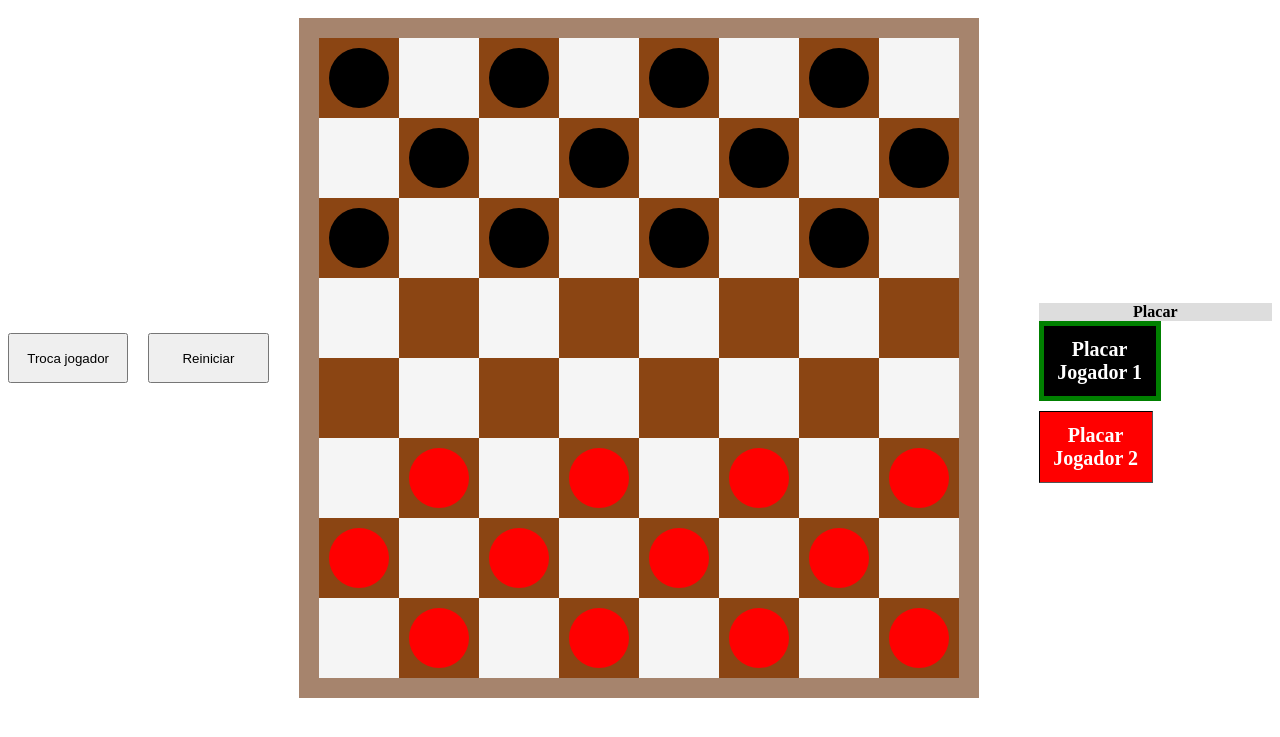
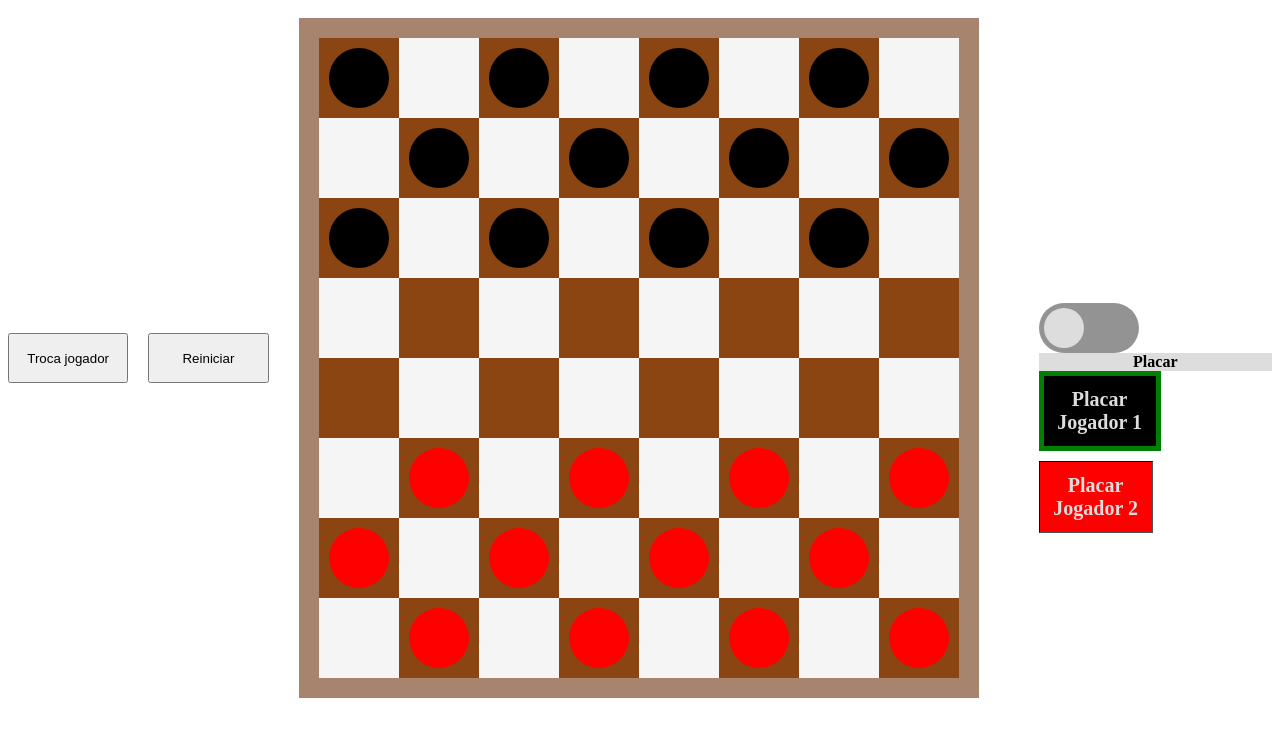
Before and after one commit to victor-rocha1/jogo-de-damas, a PHP site: page /dama_v2.php in a window 1280 px wide. Shown: the top 737 px of the page. Run offline with PHP 8.4, Linux system fonts and the light colour scheme.

Commit message:
Modo Dark e Modo Light

```diff
--- a/dama.css
+++ b/dama.css
@@ -1,3 +1,15 @@
+/* Variáveis de cores */
+:root {
+    --black: #000;
+    --white: #ddd;
+    --green: #008000;
+    --red: #ff0000;
+    --brown: rgba(105, 46, 7, 0.589);
+    --gray: #4d4d4d;
+    --trilho: rgba(128, 128, 128, 0.85);
+    --dark: #212121;
+}
+
 .container {
     display: flex;
     align-items: center;
@@ -13,7 +25,7 @@
 }
 
 .placares {
-    border: 1px inset black;
+    border: 1px inset var(--black);
     width: 48%;
     height: 70%;
     display: flex;
@@ -28,23 +40,23 @@
 
 .placaresCabecalho {
     width: 100%;
-    background-color: #ddd;
+    background-color: var(--white);
     font-weight: bold;
     text-align: center;
     padding: px;
 }
 
 #placar1 {
-    border: 5px solid green;
+    border: 5px solid var(--green);
     justify-content: center;
-    background-color: #000;
-    color: #FFF;
+    background-color: var(--black);
+    color: var(--white);
 }
 
 #placar2 {
-    justify-content:center ;
-    background-color: red;
-    color: #FFF;
+    justify-content: center;
+    background-color: var(--red);
+    color: var(--white);
 }
 
 /* Estilizando o tabuleiro */
@@ -53,9 +65,9 @@
     grid-template-columns: repeat(8, 1fr);
     width: 640px;
     height: 640px;
-    border: 20px solid rgba(105, 46, 7, 0.589);
+    border: 20px solid var(--brown);
     margin: 10px;
-    color:#8b451300;
+    color: var(--black);
 }
 
 
@@ -91,12 +103,51 @@
 }
 
 .peca.vermelha {
-    background-color: red;
+    background-color: var(--red);
 }
 
 .peca.preta {
-    background-color: black;
+    background-color: var(--black);
 }
+
 .peca.selecionada {
-    border: solid green 5px;
+    border: solid var(--green) 5px;
 }
+
+.casa span.posicao {
+    display: none;
+}
+
+/* MODO NOTURNO */
+.night_mode {
+    width: 100px;
+    height: 50px;
+    background-color: var(--trilho);
+    border-radius: 150px;
+    position: relative;
+}
+
+.night_mode .indicador {
+    width: 50px;
+    height: 50px;
+    border-radius: 50%;
+    background-color: var(--white);
+    transform: scale(.8);
+    cursor: pointer;
+    position: absolute;
+    left: 0;
+    transition: .5s;
+}
+
+.night_mode.dark {
+    background-color: var(--gray);
+}
+
+.night_mode.dark .indicador {
+    left: 50px;
+    background-color: var(--black);
+}
+
+body.dark {
+    background-color: var(--dark);
+}
--- a/dama.js
+++ b/dama.js
@@ -285,3 +285,17 @@ let jogadorVermelhas = new Jogador("Jogador 2","vermelha")
 let jogo = new Jogo(jogadorPretas, jogadorVermelhas, tabuleiro);
 jogo.jogadorDaRodada = jogadorPretas;
 jogo.inicializa();
+
+
+//MODO NOTURNO
+
+//BOTÃO TRILHO
+const night_mode = document.getElementById("night_mode")
+
+night_mode.addEventListener('click', ()=>{
+    night_mode.classList.toggle('dark')
+    body.classList.toggle('dark')
+})
+
+//BACKGROUND
+let body = document.querySelector('body')
--- a/dama_v2.php
+++ b/dama_v2.php
@@ -13,6 +13,12 @@
 <button onclick="location.reload()" style="width: 150px; height: 50px; margin-left: 20px; margin-right: 20px;">Reiniciar</button>
     <div id="tabuleiro"></div>
     <div id="tabela">
+
+    <!-- Modo Noturno -->
+    <div class="night_mode" id="night_mode">
+        <div class="indicador"></div>
+    </div>
+
     <div id="placarCabecalho" class="placaresCabecalho">Placar</div>
         <div id="placar1" class="placares">Placar Jogador 1</div>
         <div id="placar2" class="placares">Placar Jogador 2</div>
```
